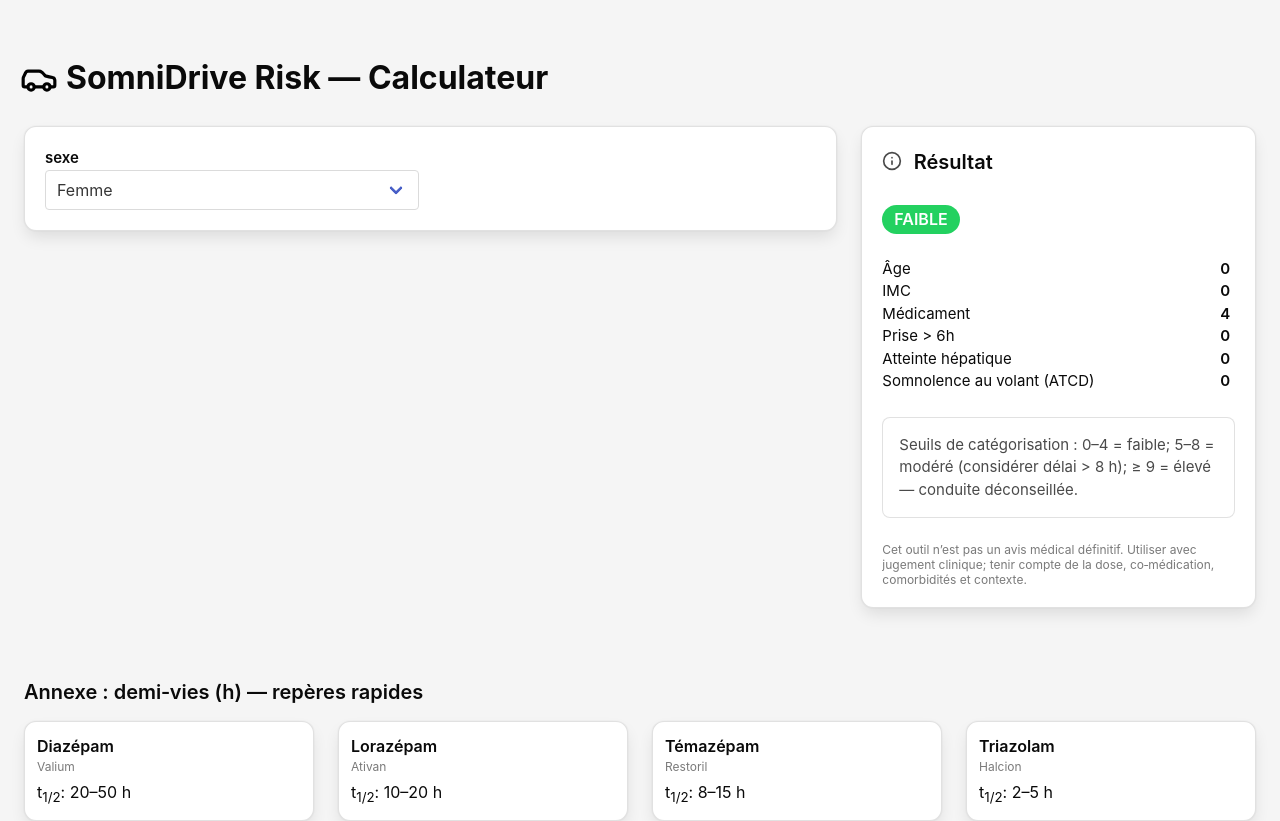
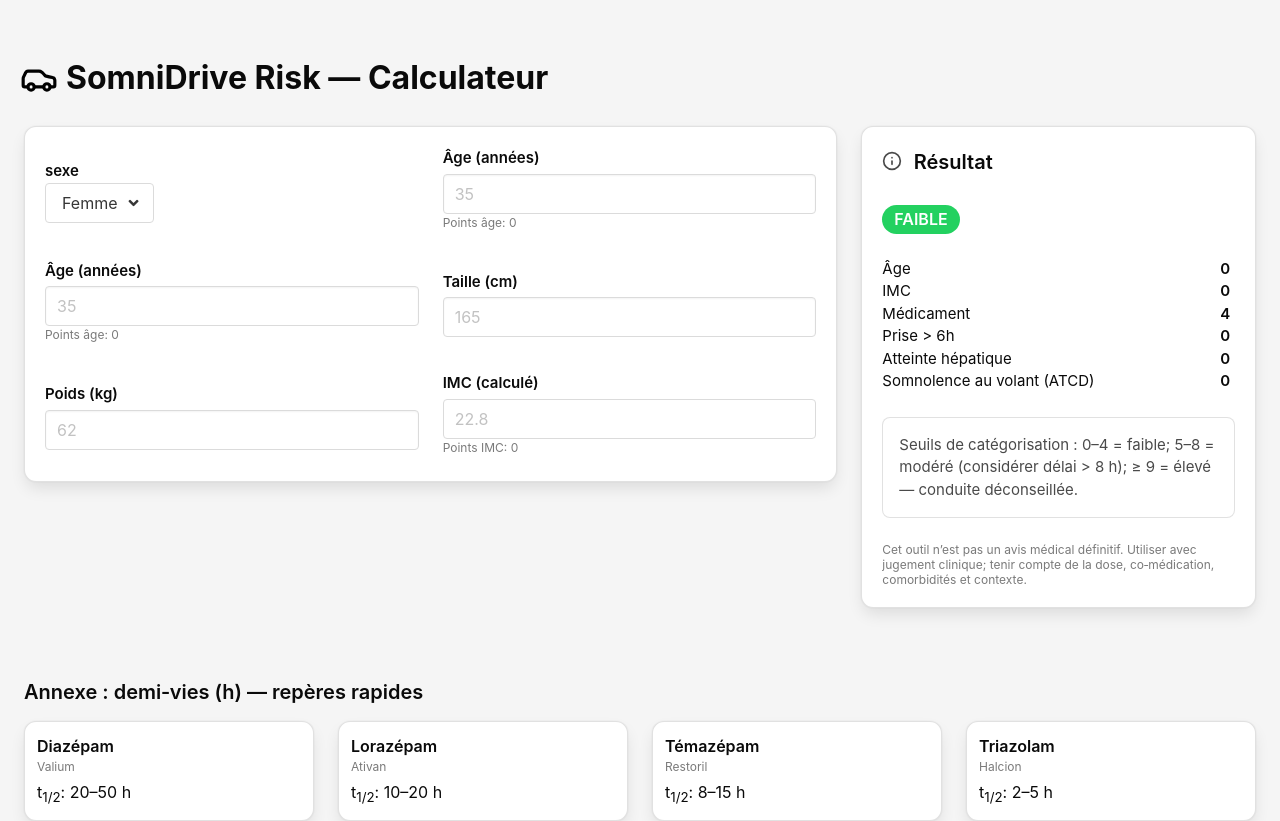
Before and after one commit to samyiss/SomniDrive, a React (Create React App) app: page / in a window 1280 px wide. Shown: the top 821 px of the page. Built offline with nearby package versions, Linux system fonts and the light colour scheme.

Commit message:
number input main menu 1/2 done

```diff
--- a/package.json
+++ b/package.json
@@ -3,6 +3,8 @@
   "version": "0.1.0",
   "private": true,
   "dependencies": {
+    "@fortawesome/fontawesome-svg-core": "^7.1.0",
+    "@fortawesome/react-fontawesome": "^3.1.1",
     "@testing-library/dom": "^10.4.1",
     "@testing-library/jest-dom": "^6.9.1",
     "@testing-library/react": "^16.3.1",
--- a/src/App.css
+++ b/src/App.css
@@ -63,3 +63,18 @@
   padding: 0.15rem 0.75rem;
   display: inline-block;
 }
+
+.dropdown-item {
+  display: flex;
+  justify-content: space-between;
+  align-items: center;
+}
+
+.dropdown.is-fullwidth .dropdown-menu .dropdown-item {
+  width: 100%;
+}
+
+
+.dropdown-item.is-selected {
+  background-color: #f5f7fa;
+}
--- a/src/HomePage.jsx
+++ b/src/HomePage.jsx
@@ -1,5 +1,6 @@
 import { FiInfo } from "react-icons/fi";
 import {useState} from "react";
+import { FontAwesomeIcon } from "@fortawesome/react-fontawesome";
 
 export function HomePage() {
 
@@ -14,6 +15,11 @@ export function HomePage() {
 
 
     const [getDrop, settDrop] = useState(false);
+
+    const options = ["Femme", "Homme"];
+    const [open, setOpen] = useState(false);
+    const [value, setValue] = useState("Femme");
+
 
     const drugs = [
         {
@@ -120,19 +126,95 @@ export function HomePage() {
             <div className="columns">
                 <div className="column is-8">
                     <div className="card subtle-border" style={{ padding: "20px" }}>
-                        <div className="columns is-vcentered is-mobile">
+                        <div className="columns is-vcentered is-mobile is-multiline">
                             <div className="column is-half-desktop is-full-mobile">
                                 <p className="has-text-black has-text-weight-semibold" style={{fontSize: "15px"}}>
                                     sexe
                                 </p>
 
-                                <div className="select is-fullwidth">
-                                    <select>
-                                        <option>Femme</option>
-                                        <option>Homme</option>
-                                    </select>
-                                </div>
+                                <div className={`dropdown is-fullwidth ${open ? "is-active" : ""}`}>
+                                        <div className="dropdown-trigger is-fullwidth">
+                                            <button
+                                                className="button is-justify-content-space-between"
+                                                onClick={() => setOpen(!open)}
+                                            >
+                                                <span>{value}</span>
+                                                <span className="icon is-small">
+                                                <i className="fas fa-angle-down"></i>
+                                            </span>
+                                            </button>
+                                        </div>
+
+                                        <div className="dropdown-menu is-fullwidth">
+                                            <div className="dropdown-content is-fullwidth">
+                                                {["Femme", "Homme"].map(option => (
+                                                    <a
+                                                        key={option}
+                                                        className={`dropdown-item ${
+                                                            value === option ? "is-selected" : ""
+                                                        }`}
+                                                        onClick={() => {
+                                                            setValue(option);
+                                                            setOpen(false);
+                                                        }}
+                                                    >
+                                                        <span>{option}</span>
+
+                                                        {value === option && (
+                                                            <span className="icon has-text-success">
+                                                            <FontAwesomeIcon icon="fa-thin fa-check" />
+                                                        </span>
+                                                        )}
+                                                    </a>
+                                                ))}
+                                            </div>
+                                        </div>
+                                    </div>
+
                             </div>
+                            <div className="column is-half-desktop is-full-mobile">
+                                <p className="has-text-black has-text-weight-semibold pb-1" style={{fontSize: "15px"}}>
+                                    Âge (années)
+                                </p>
+
+                                <input className="input" type="number" placeholder="35" min="0"  step="1" />
+                                <p className="has-text-grey is-size-7 mb-1">Points âge: 0</p>
+                            </div>
+
+                            <div className="column is-half-desktop is-full-mobile">
+                                <p className="has-text-black has-text-weight-semibold pb-1" style={{fontSize: "15px"}}>
+                                    Âge (années)
+                                </p>
+
+                                <input className="input" type="number" placeholder="35" min="0"  step="1" />
+                                <p className="has-text-grey is-size-7 mb-1">Points âge: 0</p>
+                            </div>
+
+                            <div className="column is-half-desktop is-full-mobile">
+                                <p className="has-text-black has-text-weight-semibold pb-1" style={{fontSize: "15px"}}>
+                                    Taille (cm)
+                                </p>
+
+                                <input className="input" type="number" placeholder="165" min="0"  step="1" />
+                            </div>
+
+                            <div className="column is-half-desktop is-full-mobile">
+                                <p className="has-text-black has-text-weight-semibold pb-1" style={{fontSize: "15px"}}>
+                                    Poids (kg)
+                                </p>
+
+                                <input className="input" type="number" placeholder="62" min="0"  step="1" />
+                            </div>
+
+                            <div className="column is-half-desktop is-full-mobile">
+                                <p className="has-text-black has-text-weight-semibold pb-1" style={{fontSize: "15px"}}>
+                                    IMC (calculé)
+                                </p>
+
+                                <input className="input" type="number" placeholder="22.8" readOnly={true} />
+                                <p className="has-text-grey is-size-7 mb-1">Points IMC: 0</p>
+                            </div>
+
                         </div>
                     </div>
                 </div>
```
Also changed, not shown: 1 other file (tests, documents, lock files or other folders).
